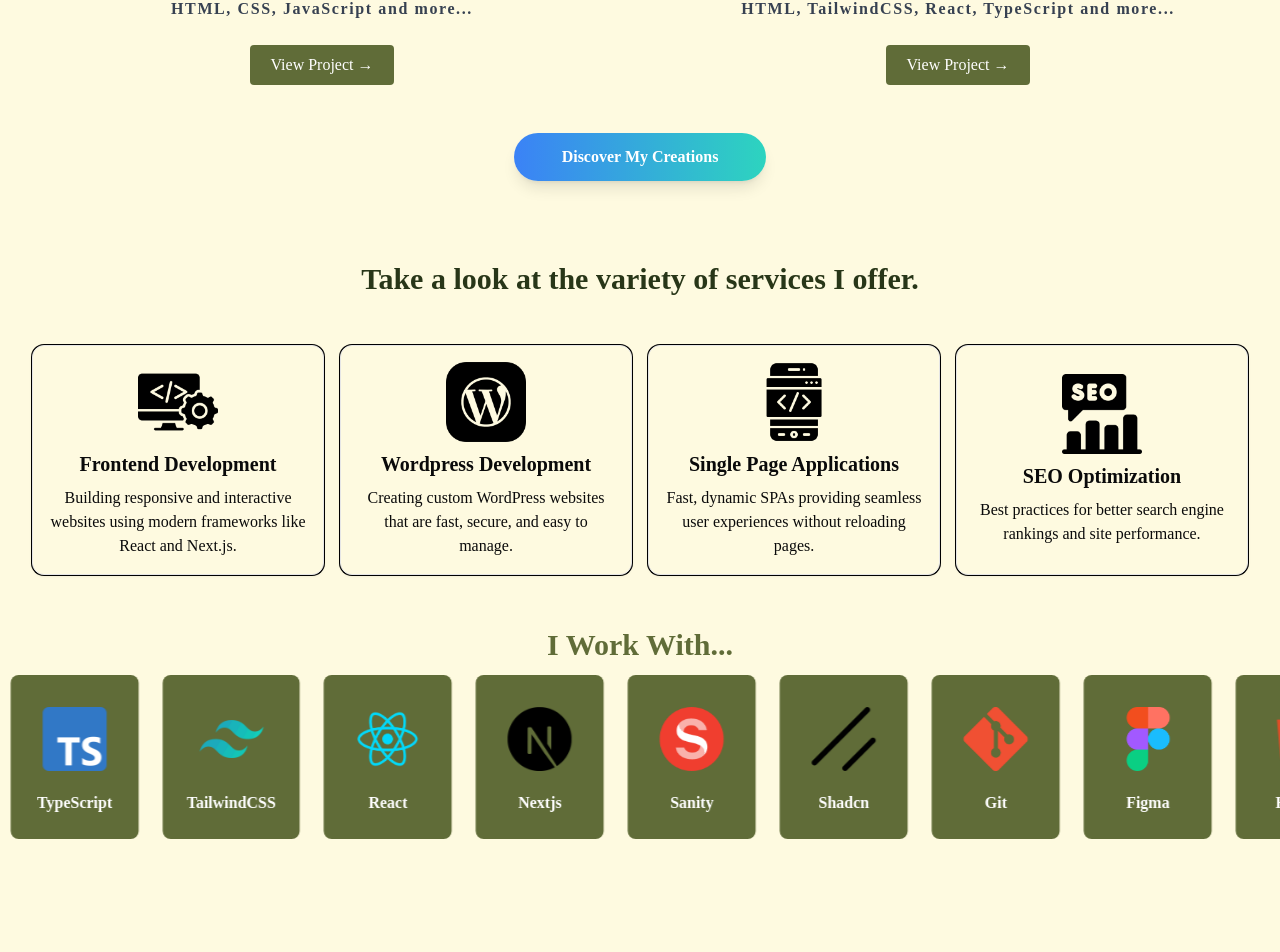
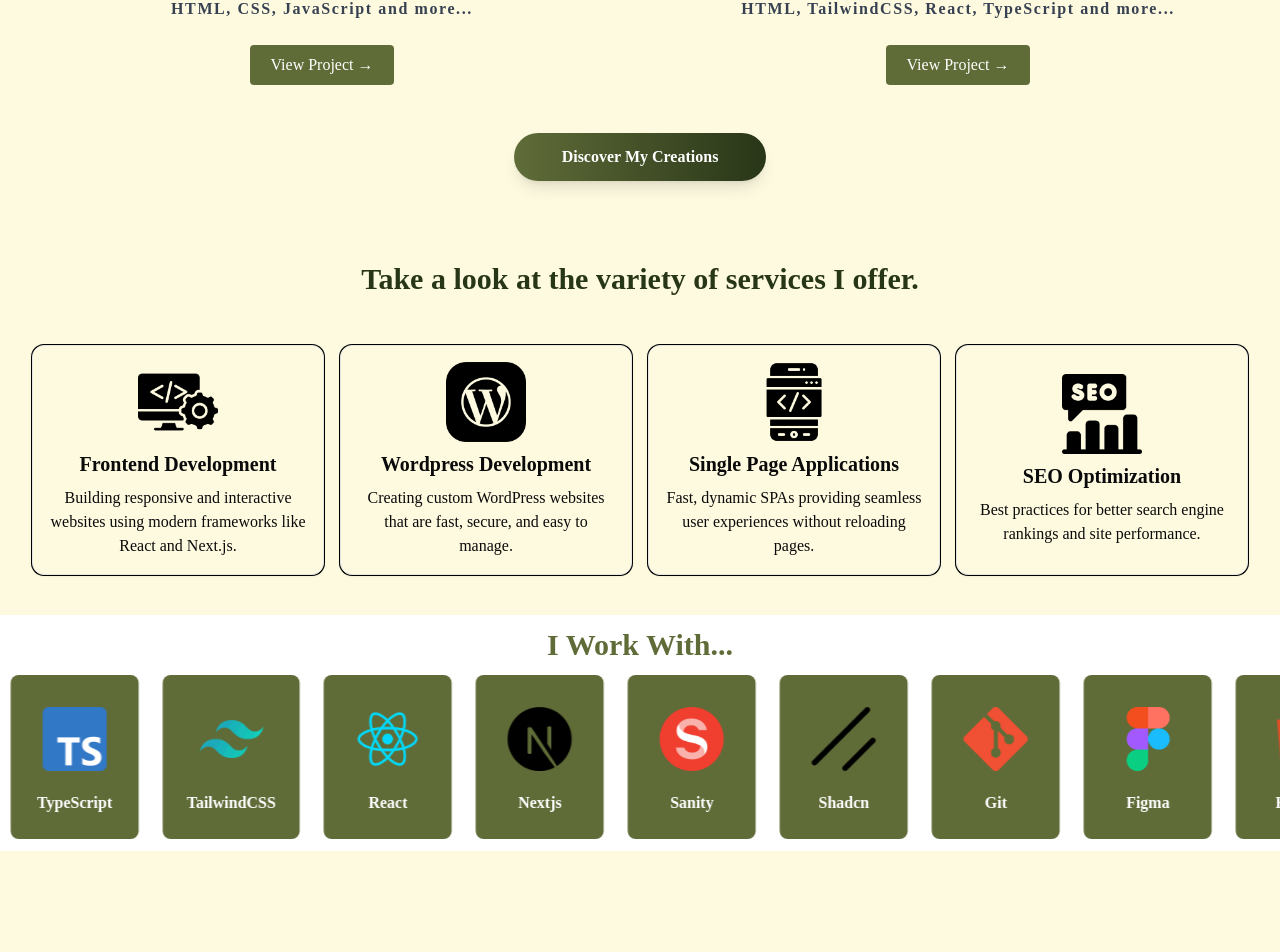
Before and after one commit to iamasadshah/iamasadshah-ibnerafi, a Next.js app: page / in a window 1280 px wide. Shown: the part 2297-3249 px from the top of the page. Built offline with nearby package versions, Linux system fonts and the light colour scheme.

Commit message:
skills and projects color combinations errors solved

```diff
--- a/src/app/components/Projects.tsx
+++ b/src/app/components/Projects.tsx
@@ -133,7 +133,7 @@ const Projects = async () => {
         <div className="flex items-center justify-center">
           <Link
             href="/projects"
-            className="inline-block bg-gradient-to-r from-blue-500 to-teal-400 text-white font-bold py-3 px-12 rounded-full shadow-lg hover:from-teal-400 hover:to-blue-500 hover:scale-105 transform transition duration-300"
+            className="inline-block bg-gradient-to-r from-primary1 to-primary3 text-white font-bold py-3 px-12 rounded-full shadow-lg hover:from-primary3 hover:to-primary1 hover:scale-105 transform transition duration-300"
           >
             Discover My Creations
           </Link>
--- a/src/app/components/Skills.tsx
+++ b/src/app/components/Skills.tsx
@@ -63,7 +63,7 @@ const Skills = () => {
   };
 
   return (
-    <div className="relative pb-44 overflow-hidden bg-primary2">
+    <div className="relative pb-44 overflow-hidden ">
       <h2 className="text-center text-3xl font-bold text-primary1 my-3">
         I Work With...
       </h2>
```
